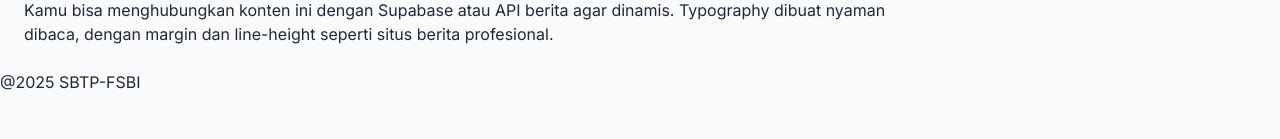
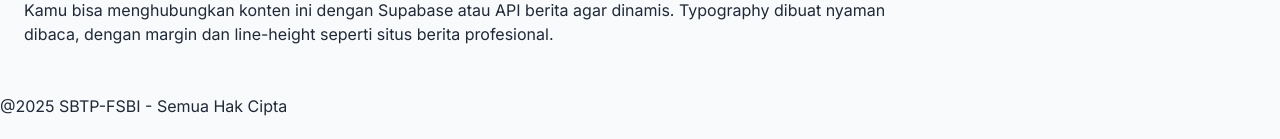
Before and after one commit to xadyr-sbi/sbtp, a Next.js app: page / in a window 1280 px wide. Shown: the part 908-1047 px from the top of the page. Before the commit the page ends 1002 px from the top, so only its background shows below. Built offline with nearby package versions, Linux system fonts and the light colour scheme.

Commit message:
Update Footer.tsx

```diff
--- a/components/Footer.tsx
+++ b/components/Footer.tsx
@@ -1,7 +1,7 @@
 export default function Footer() {
   return (
-    <footer className="bg-gray-900 text-gray-300 text-center py-4 mt-8">
-      <p>@2025 SBTP-FSBI</p>
+    <footer className="bg-gray-900 text-gray-300 text-center py-6 mt-8">
+      <p className="text-sm">@2025 SBTP-FSBI - Semua Hak Cipta</p>
     </footer>
   )
 }
```
